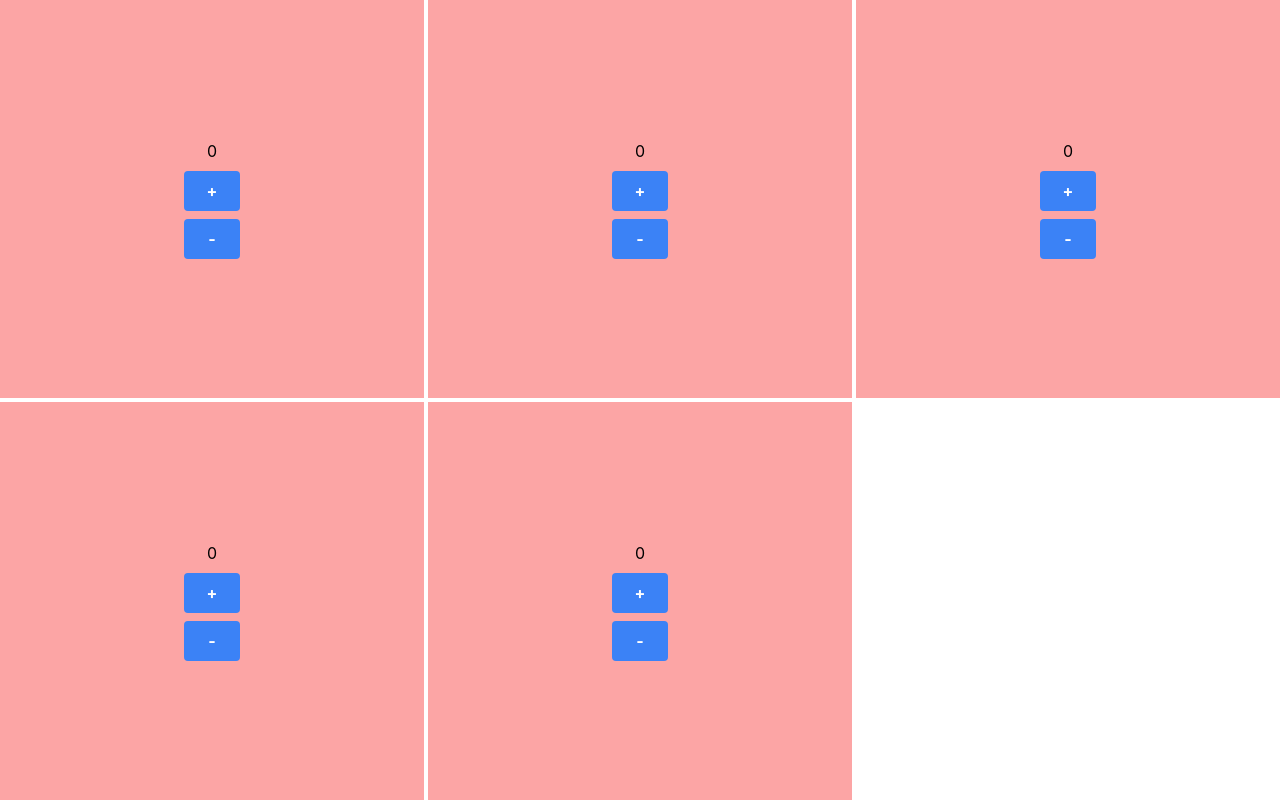
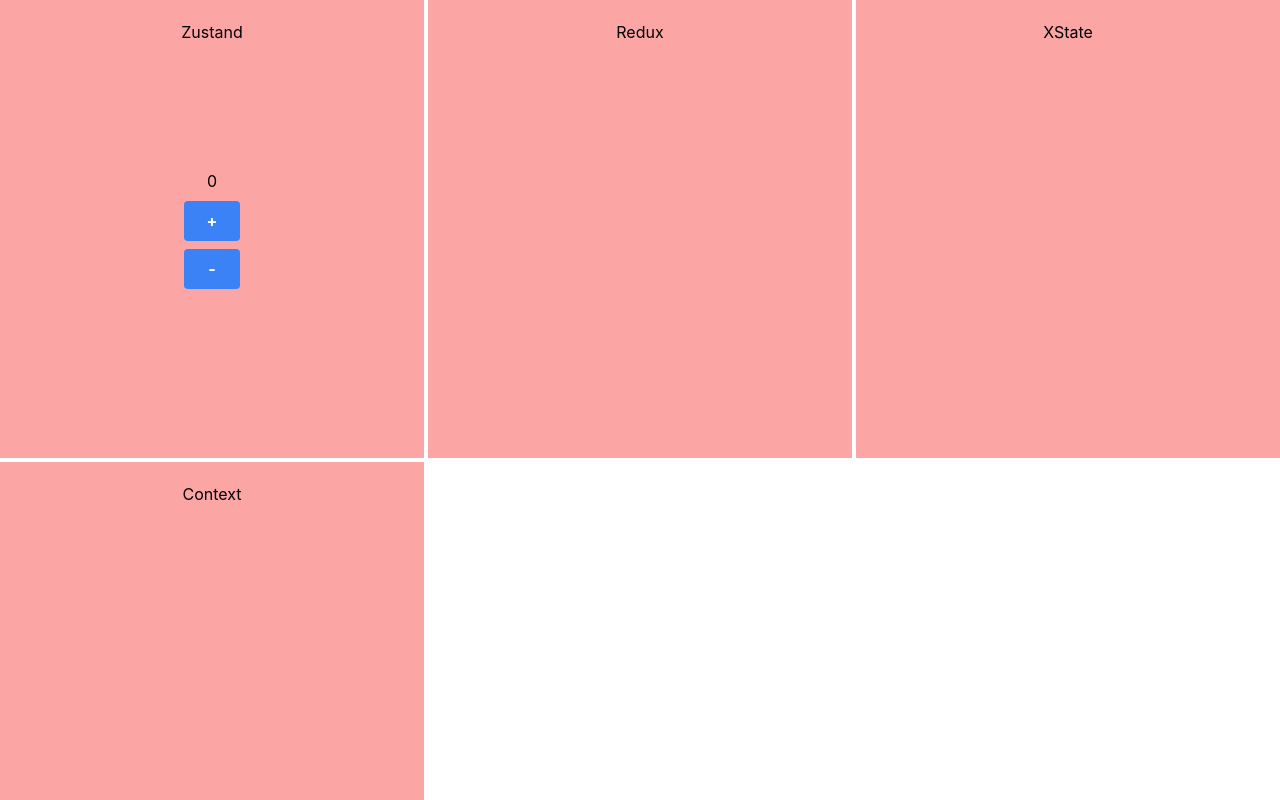
Before and after one commit to MariuzM/react-state-managers, a React (Vite) app: page / in a window 1280 px wide. Built offline with nearby package versions, Linux system fonts and the light colour scheme.

Commit message:
added other states template

```diff
--- a/src/App.tsx
+++ b/src/App.tsx
@@ -1,13 +1,15 @@
+import { Context } from './components/**states/Context';
+import { Redux } from './components/**states/Redux';
+import { XState } from './components/**states/XState';
 import { Zustand } from './components/**states/Zustand';
 
 export const App = () => {
   return (
     <div className="md:grid-cols-3 grid h-screen grid-cols-2 gap-1">
       <Zustand />
-      <Zustand />
-      <Zustand />
-      <Zustand />
-      <Zustand />
+      <Redux />
+      <XState />
+      <Context />
     </div>
   );
 };
--- /dev/null
+++ b/src/components/**states/Context.tsx
@@ -0,0 +1,11 @@
+import { Block } from '../Block';
+
+export const Context = () => {
+  return (
+    <Block title="Context">
+      {/* {count} */}
+      {/* <Button name="+" onClick={countPlusSet} /> */}
+      {/* <Button name="-" onClick={countMinusSet} /> */}
+    </Block>
+  );
+};
--- /dev/null
+++ b/src/components/**states/Redux.tsx
@@ -0,0 +1,11 @@
+import { Block } from '../Block';
+
+export const Redux = () => {
+  return (
+    <Block title="Redux">
+      {/* {count} */}
+      {/* <Button name="+" onClick={countPlusSet} /> */}
+      {/* <Button name="-" onClick={countMinusSet} /> */}
+    </Block>
+  );
+};
--- /dev/null
+++ b/src/components/**states/XState.tsx
@@ -0,0 +1,11 @@
+import { Block } from '../Block';
+
+export const XState = () => {
+  return (
+    <Block title="XState">
+      {/* {count} */}
+      {/* <Button name="+" onClick={countPlusSet} /> */}
+      {/* <Button name="-" onClick={countMinusSet} /> */}
+    </Block>
+  );
+};
--- a/src/components/**states/Zustand.tsx
+++ b/src/components/**states/Zustand.tsx
@@ -8,7 +8,7 @@
   const countMinusSet = useStoreZustand((s) => s.countMinusSet);
 
   return (
-    <Block>
+    <Block title="Zustand">
       {count}
       <Button name="+" onClick={countPlusSet} />
       <Button name="-" onClick={countMinusSet} />
--- a/src/components/Block.tsx
+++ b/src/components/Block.tsx
@@ -1,5 +1,8 @@
-export const Block = (p: { children: React.ReactNode }) => {
+export const Block = (p: { title: string; children: React.ReactNode }) => {
   return (
-    <div className="flex flex-col items-center justify-center gap-2 bg-red-300">{p.children}</div>
+    <div className="relative flex flex-col items-center justify-center gap-2 bg-red-300">
+      <div className="top-5 absolute">{p.title}</div>
+      <div className="flex flex-col items-center justify-center gap-2">{p.children}</div>
+    </div>
   );
 };
```
